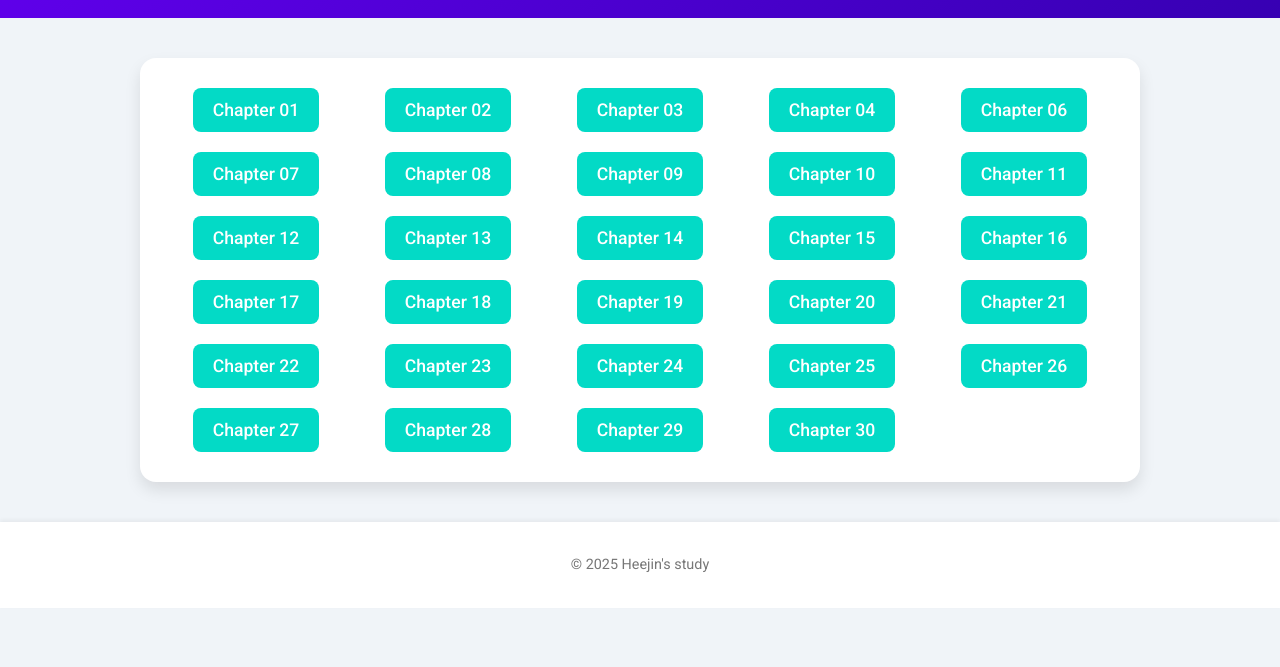
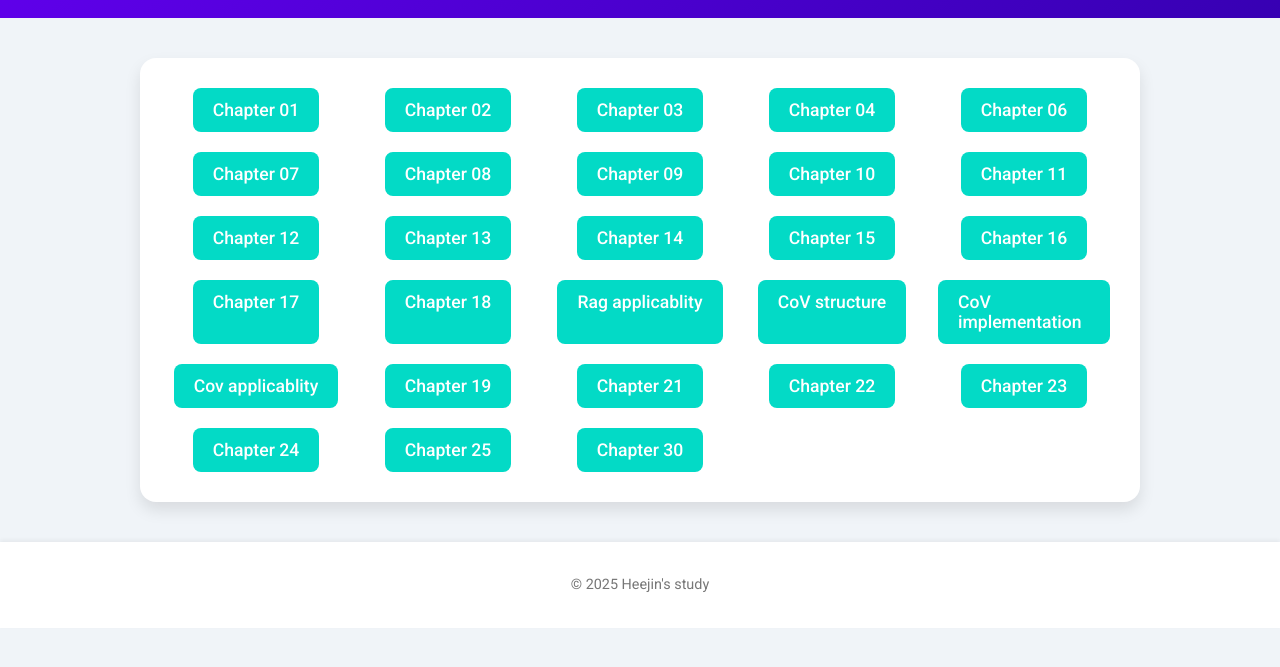
Before and after one commit to JO-HEEJIN/Prompt_engineering, a plain HTML site: page index.html in a window 1280 px wide. Shown: the part 109-776 px from the top of the page. Drawn offline with Linux system fonts and the light colour scheme.

Commit message:
Update index.html

```diff
--- a/index.html
+++ b/index.html
@@ -95,20 +95,23 @@
       <li><a href="13.html">Chapter 13</a></li>
       <li><a href="14.html">Chapter 14</a></li>
       <li><a href="15.html">Chapter 15</a></li>
-      <li><a href="16.html">Chapter 16</a></li>
-      <li><a href="17.html">Chapter 17</a></li>
-      <li><a href="18.html">Chapter 18</a></li>
-      <li><a href="19.html">Chapter 19</a></li>
-      <li><a href="20.html">Chapter 20</a></li>
+      <li><a href="16-1.html">Chapter 16</a></li>
+      <li><a href="17-1.html">Chapter 17</a></li>
+      <li><a href="18-1.html">Chapter 18</a></li>
+      <li><a href="16.html">Rag applicablity</a></li>
+      <li><a href="17.html">CoV structure</a></li>
+      <li><a href="18.html">CoV implementation</a></li>
+
+
+      <li><a href="20.html">Cov applicablity</a></li>
+      <li><a href="26.html">Chapter 19</a></li>
       <li><a href="21.html">Chapter 21</a></li>
       <li><a href="22.html">Chapter 22</a></li>
       <li><a href="23.html">Chapter 23</a></li>
       <li><a href="24.html">Chapter 24</a></li>
       <li><a href="25.html">Chapter 25</a></li>
-      <li><a href="26.html">Chapter 26</a></li>
-      <li><a href="16-1.html">Chapter 27</a></li>
-      <li><a href="17-1.html">Chapter 28</a></li>
-      <li><a href="18-1.html">Chapter 29</a></li>
+
+
       <li><a href="24-1.html">Chapter 30</a></li>
     </ul>
   </nav>
```
